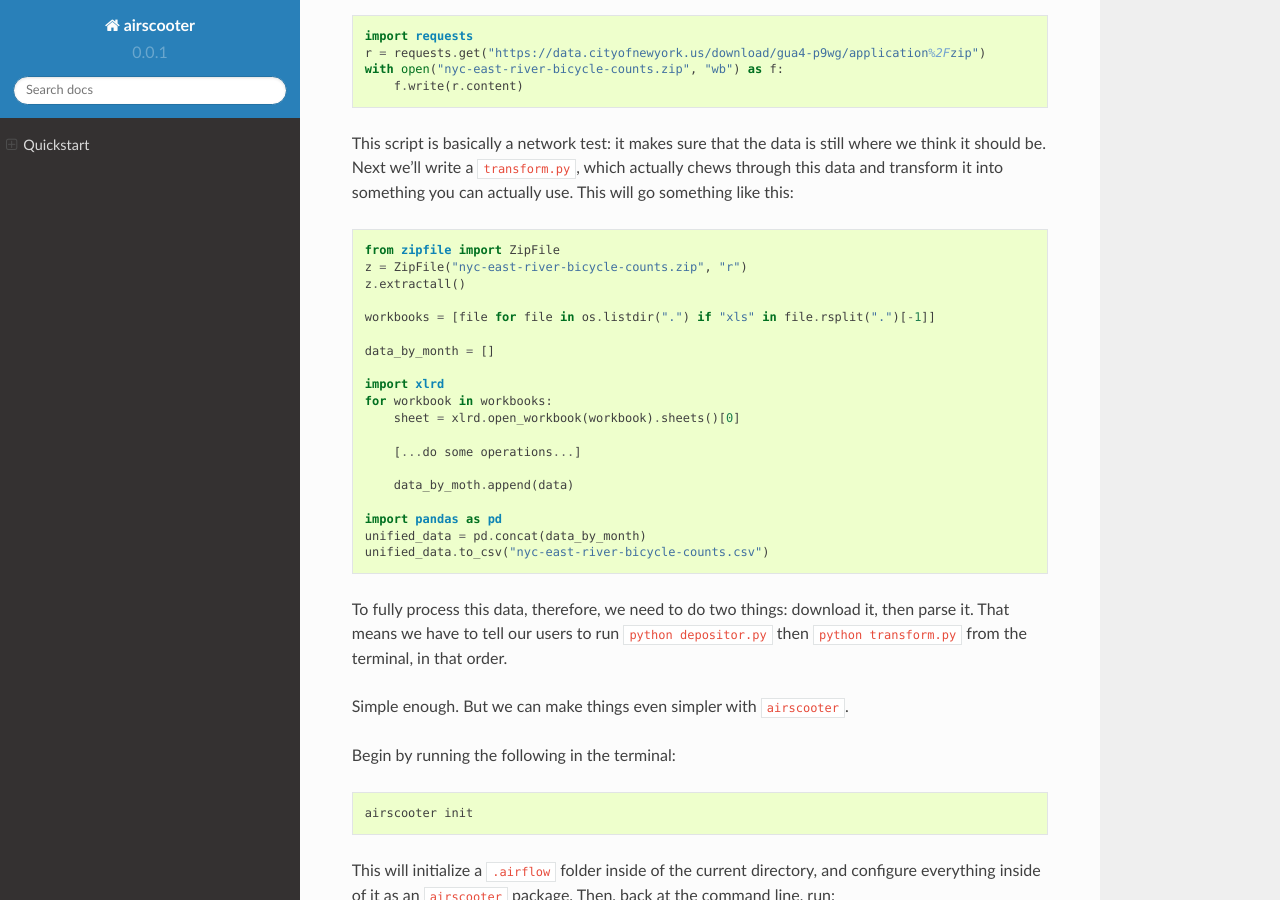
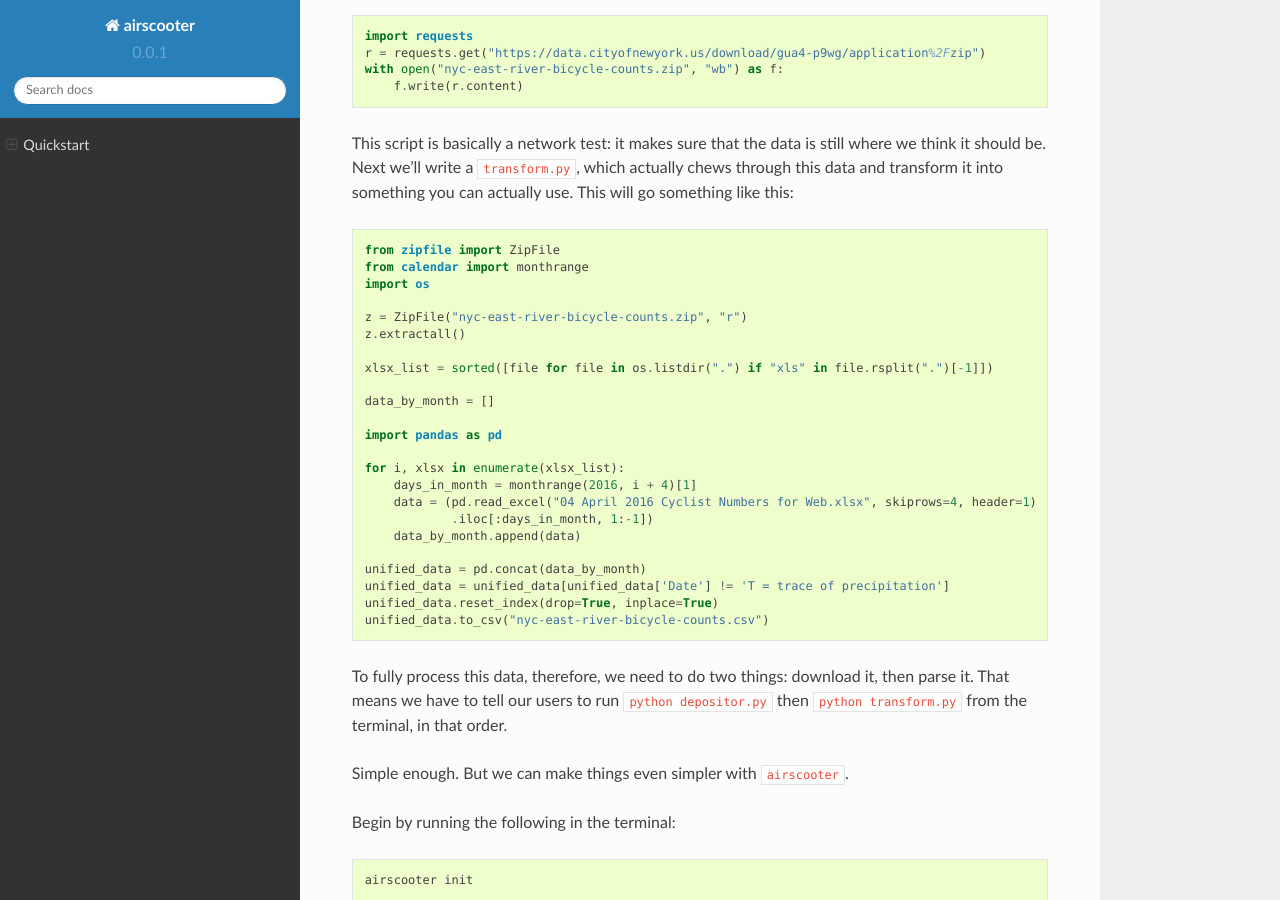
Before and after one commit to ResidentMario/airscooter, a Sphinx documentation site: the page built from docs/source/quickstart.rst, in a window 1280 px wide and 900 px high, scrolled down 1327 px. Built offline with Sphinx 7.4.7 and the Read the Docs theme 2.0.0, drawn with Linux system fonts in a browser that asks for light colours.

Commit message:
Update docs.

```diff
--- a/docs/source/quickstart.rst
+++ b/docs/source/quickstart.rst
@@ -51,23 +51,27 @@ write a ``transform.py``, which actually chews through this data and transform i
 use. This will go something like this: ::
 
     from zipfile import ZipFile
+    from calendar import monthrange
+    import os
+
     z = ZipFile("nyc-east-river-bicycle-counts.zip", "r")
     z.extractall()
 
-    workbooks = [file for file in os.listdir(".") if "xls" in file.rsplit(".")[-1]]
+    xlsx_list = sorted([file for file in os.listdir(".") if "xls" in file.rsplit(".")[-1]])
 
     data_by_month = []
 
-    import xlrd
-    for workbook in workbooks:
-        sheet = xlrd.open_workbook(workbook).sheets()[0]
+    import pandas as pd
 
-        [...do some operations...]
+    for i, xlsx in enumerate(xlsx_list):
+        days_in_month = monthrange(2016, i + 4)[1]
+        data = (pd.read_excel("04 April 2016 Cyclist Numbers for Web.xlsx", skiprows=4, header=1)
+                .iloc[:days_in_month, 1:-1])
+        data_by_month.append(data)
 
-        data_by_moth.append(data)
-
-    import pandas as pd
     unified_data = pd.concat(data_by_month)
+    unified_data = unified_data[unified_data['Date'] != 'T = trace of precipitation']
+    unified_data.reset_index(drop=True, inplace=True)
     unified_data.to_csv("nyc-east-river-bicycle-counts.csv")
 
 To fully process this data, therefore, we need to do two things: download it, then parse it. That means we have to
```
Also changed, not shown: 8 other files.
